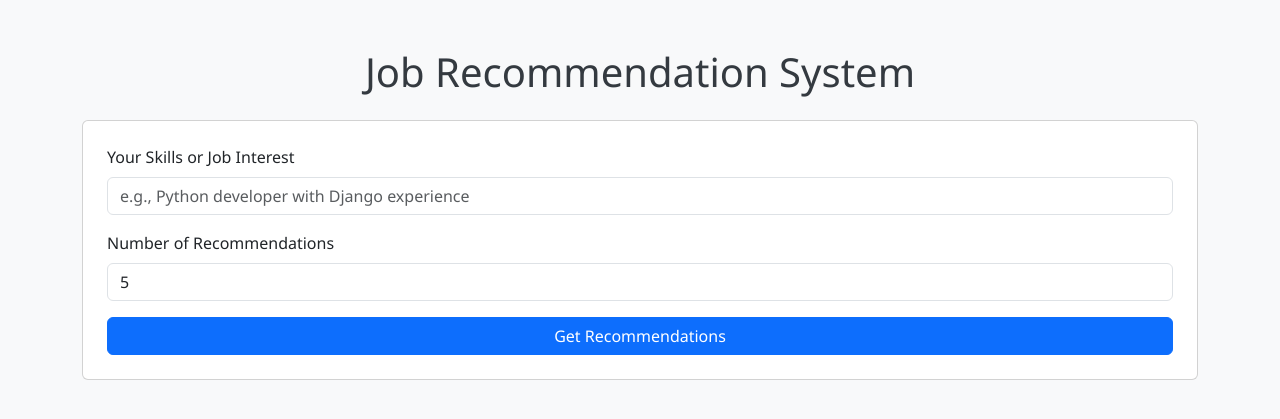
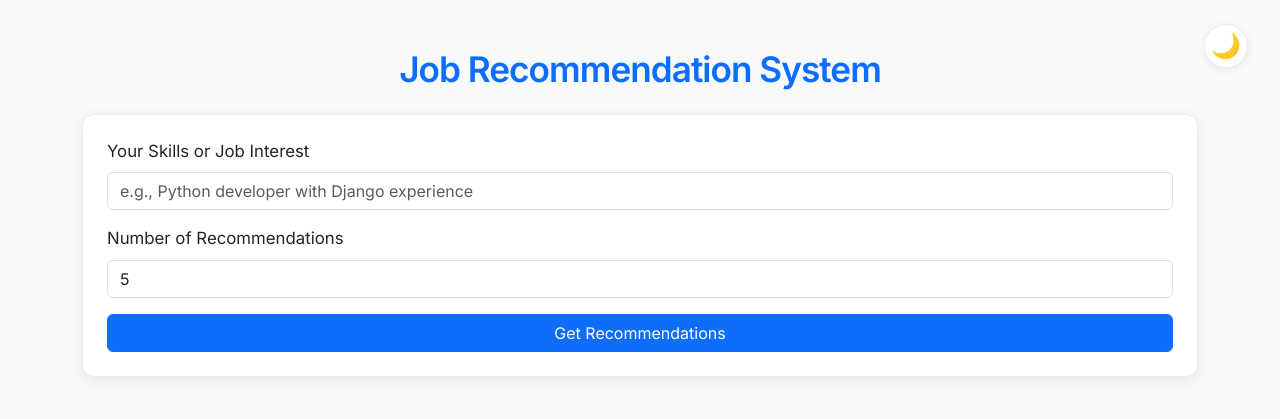
Before and after one commit to danendrafidel/FP-BigData-Kelompok5, a Flask app: page / in a window 1280 px wide. Shown: the top 419 px of the page. Run offline with Flask 3, Linux system fonts and the light colour scheme.

Commit message:
fix ui/ux and add darkmode

```diff
--- a/static/script.js
+++ b/static/script.js
@@ -207,4 +207,29 @@ document.addEventListener("DOMContentLoaded", () => {
     errorSection.style.display = "block";
     resultSection.style.display = "none";
   }
+
+  // === DARK MODE TOGGLE ===
+  const darkModeToggle = document.getElementById("darkModeToggle");
+  const darkModeIcon = document.getElementById("darkModeIcon");
+
+  function setDarkMode(enabled) {
+    if (enabled) {
+      document.body.classList.add("dark-mode");
+      darkModeIcon.textContent = "☀️";
+      localStorage.setItem("darkMode", "1");
+    } else {
+      document.body.classList.remove("dark-mode");
+      darkModeIcon.textContent = "🌙";
+      localStorage.setItem("darkMode", "0");
+    }
+  }
+
+  // Inisialisasi dari localStorage
+  const darkPref = localStorage.getItem("darkMode");
+  setDarkMode(darkPref === "1");
+
+  darkModeToggle.addEventListener("click", () => {
+    const isDark = document.body.classList.contains("dark-mode");
+    setDarkMode(!isDark);
+  });
 });
--- a/static/style.css
+++ b/static/style.css
@@ -1,105 +1,144 @@
-/* Gaya dari sebelumnya... */
+/* ========== VARIABEL CSS UNTUK TEMA ========== */
+:root {
+  --font-main: "Inter", "Segoe UI", Tahoma, Geneva, Verdana, sans-serif;
+  --font-size-base: 1.05rem;
+  --font-size-title: 2.2rem;
+  --font-size-card-title: 1.25rem;
+  --font-size-label: 1rem;
+  --color-bg: #f8f9fa;
+  --color-bg-card: #fff;
+  --color-text: #23272f;
+  --color-title: #0d6efd;
+  --color-border: #e9ecef;
+  --color-accent: #0d6efd;
+  --color-muted: #6c757d;
+  --color-badge: #e2e6ea;
+  --color-footer: #f8f9fa;
+  --color-shadow: rgba(0, 0, 0, 0.07);
+}
+
+body.dark-mode {
+  --color-bg: #181a1b;
+  --color-bg-card: #23272f;
+  --color-text: #f1f3f5;
+  --color-title: #4f8cff;
+  --color-border: #343a40;
+  --color-accent: #4f8cff;
+  --color-muted: #b0b3b8;
+  --color-badge: #2c3035;
+  --color-footer: #23272f;
+  --color-shadow: rgba(0, 0, 0, 0.25);
+}
+
 body {
-  background-color: #f8f9fa;
-  font-family: "Segoe UI", Tahoma, Geneva, Verdana, sans-serif;
+  background-color: var(--color-bg);
+  font-family: var(--font-main);
+  color: var(--color-text);
+  font-size: var(--font-size-base);
+  transition: background 0.3s, color 0.3s;
 }
 h1.main-title {
-  color: #343a40;
-  font-weight: 300;
+  color: var(--color-title);
+  font-weight: 600;
+  font-size: var(--font-size-title);
+  letter-spacing: -1px;
+  margin-bottom: 1.5rem;
 }
+.card,
 .recommendation-card {
-  border: 1px solid #e9ecef; /* Sedikit border agar lebih tegas */
-  box-shadow: 0 4px 8px rgba(0, 0, 0, 0.05);
-  transition: transform 0.2s ease-in-out, box-shadow 0.2s ease-in-out;
-  border-radius: 0.5rem;
-  overflow: hidden; /* Penting agar border-radius bekerja dengan baik */
+  border: 1.5px solid var(--color-border);
+  box-shadow: 0 4px 16px var(--color-shadow);
+  border-radius: 0.75rem;
+  background: var(--color-bg-card);
+  transition: background 0.3s, box-shadow 0.2s, border 0.2s;
 }
 .recommendation-card:hover {
-  transform: translateY(-5px);
-  box-shadow: 0 8px 16px rgba(0, 0, 0, 0.1);
+  transform: translateY(-6px) scale(1.01);
+  box-shadow: 0 8px 24px var(--color-shadow);
 }
 .card-header-flex {
   display: flex;
   justify-content: space-between;
   align-items: center;
-  background-color: #ffffff;
-  border-bottom: 1px solid #e9ecef;
+  background: transparent;
+  border-bottom: 1px solid var(--color-border);
+  padding-bottom: 0.5rem;
 }
-.card-header-flex h5 {
+.card-header-flex h5,
+.card-title {
   margin-bottom: 0;
-  color: #0d6efd;
+  color: var(--color-title);
+  font-size: var(--font-size-card-title);
+  font-weight: 600;
 }
 .country-flag {
   height: 24px;
   width: auto;
   border-radius: 3px;
-  box-shadow: 0 1px 3px rgba(0, 0, 0, 0.2);
+  box-shadow: 0 1px 3px rgba(0, 0, 0, 0.18);
 }
 .job-detail-label {
   font-weight: 600;
-  color: #495057;
+  color: var(--color-accent);
+  font-size: var(--font-size-label);
 }
-
 #countryFilterContainer {
   display: flex;
-  flex-wrap: wrap; /* Agar tombol pindah baris jika tidak muat */
-  gap: 0.5rem; /* Jarak antar tombol */
+  flex-wrap: wrap;
+  gap: 0.5rem;
   align-items: center;
 }
-
 .filter-btn {
-  border-radius: 20px; /* Membuat tombol lebih modern (pil) */
-  padding: 0.25rem 0.75rem;
-  font-size: 0.9em;
-  transition: background-color 0.2s, color 0.2s;
+  border-radius: 20px;
+  padding: 0.35rem 1.1rem;
+  font-size: 1em;
+  font-family: var(--font-main);
+  background: var(--color-badge);
+  color: var(--color-text);
+  border: 1.5px solid var(--color-border);
+  transition: background 0.2s, color 0.2s, border 0.2s;
 }
-
-/* Gaya untuk tombol filter yang sedang aktif */
-.filter-btn.active {
-  background-color: #0d6efd; /* Biru primer Bootstrap */
-  color: white;
-  font-weight: 600;
+.filter-btn.active,
+.filter-btn:focus {
+  background: var(--color-accent);
+  color: #fff;
+  border-color: var(--color-accent);
+  font-weight: 700;
 }
-
-/* Styling untuk badge metadata */
 .job-meta-badges {
   display: flex;
-  gap: 0.5rem; /* Jarak antar badge */
-  flex-wrap: wrap; /* Agar badge pindah ke baris baru jika tidak muat */
+  gap: 0.5rem;
+  flex-wrap: wrap;
   margin-top: 0.5rem;
   margin-bottom: 1rem;
 }
-
-/* Area detail yang bisa di-collapse */
 .details-collapse {
-  background-color: #f8f9fa; /* Warna latar sedikit berbeda */
-  border-top: 1px dashed #ced4da;
+  background: var(--color-bg);
+  border-top: 1px dashed var(--color-border);
   padding: 1rem;
+  color: var(--color-text);
 }
-
 .details-collapse h6 {
   font-weight: 700;
-  color: #343a40;
+  color: var(--color-title);
+  margin-top: 0.5rem;
+  margin-bottom: 0.25rem;
 }
-/* ▲▲▲ AKHIR GAYA BARU ▲▲▲ */
-
 .card-footer {
-  background-color: #f8f9fa;
+  background: var(--color-footer);
   text-align: right;
-  font-size: 0.9em;
-  border-top: 1px solid #e9ecef;
+  font-size: 0.95em;
+  border-top: 1px solid var(--color-border);
 }
-
 #loader {
   border: 4px solid #f3f3f3;
-  border-top: 4px solid #0d6efd;
+  border-top: 4px solid var(--color-accent);
   border-radius: 50%;
   width: 40px;
   height: 40px;
   animation: spin 1s linear infinite;
   margin: 20px auto;
 }
-
 @keyframes spin {
   0% {
     transform: rotate(0deg);
@@ -108,3 +147,28 @@ h1.main-title {
     transform: rotate(360deg);
   }
 }
+/* ========== DARK MODE TOGGLE BUTTON ========== */
+#darkModeToggle {
+  position: fixed;
+  top: 1.5rem;
+  right: 2rem;
+  z-index: 1000;
+  background: var(--color-bg-card);
+  color: var(--color-title);
+  border: 1.5px solid var(--color-border);
+  border-radius: 50%;
+  width: 44px;
+  height: 44px;
+  display: flex;
+  align-items: center;
+  justify-content: center;
+  font-size: 1.5rem;
+  cursor: pointer;
+  box-shadow: 0 2px 8px var(--color-shadow);
+  transition: background 0.2s, color 0.2s, border 0.2s;
+}
+#darkModeToggle:hover {
+  background: var(--color-accent);
+  color: #fff;
+  border-color: var(--color-accent);
+}
--- a/templates/index.html
+++ b/templates/index.html
@@ -8,12 +8,25 @@
       href="https://cdn.jsdelivr.net/npm/bootstrap@5.3.0/dist/css/bootstrap.min.css"
       rel="stylesheet"
     />
+    <link rel="preconnect" href="https://fonts.googleapis.com" />
+    <link rel="preconnect" href="https://fonts.gstatic.com" crossorigin />
+    <link
+      href="https://fonts.googleapis.com/css2?family=Inter:wght@400;600;700&display=swap"
+      rel="stylesheet"
+    />
     <link
       rel="stylesheet"
       href="{{ url_for('static', filename='style.css') }}"
     />
   </head>
   <body>
+    <button
+      id="darkModeToggle"
+      title="Toggle dark mode"
+      aria-label="Toggle dark mode"
+    >
+      <span id="darkModeIcon">🌙</span>
+    </button>
     <div class="container mt-5">
       <h1 class="mb-4 text-center main-title">Job Recommendation System</h1>
 
```
